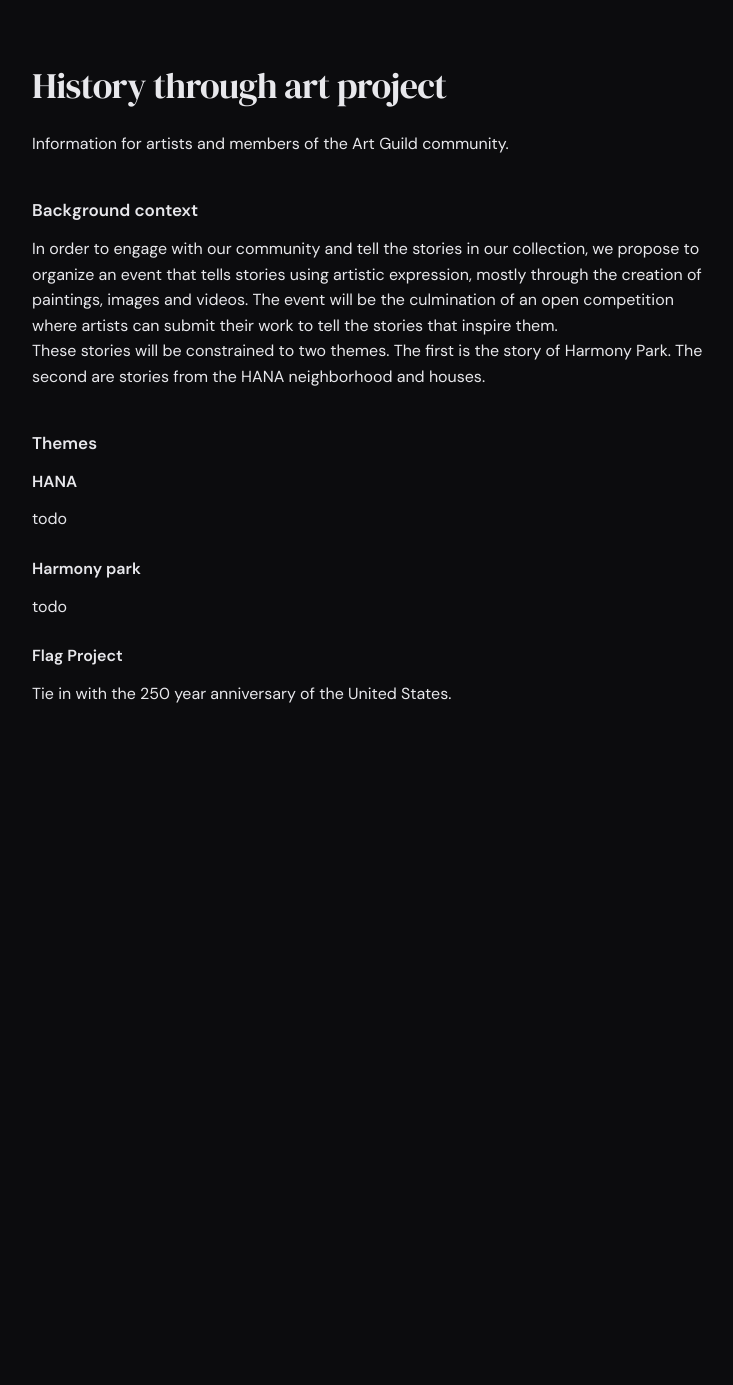
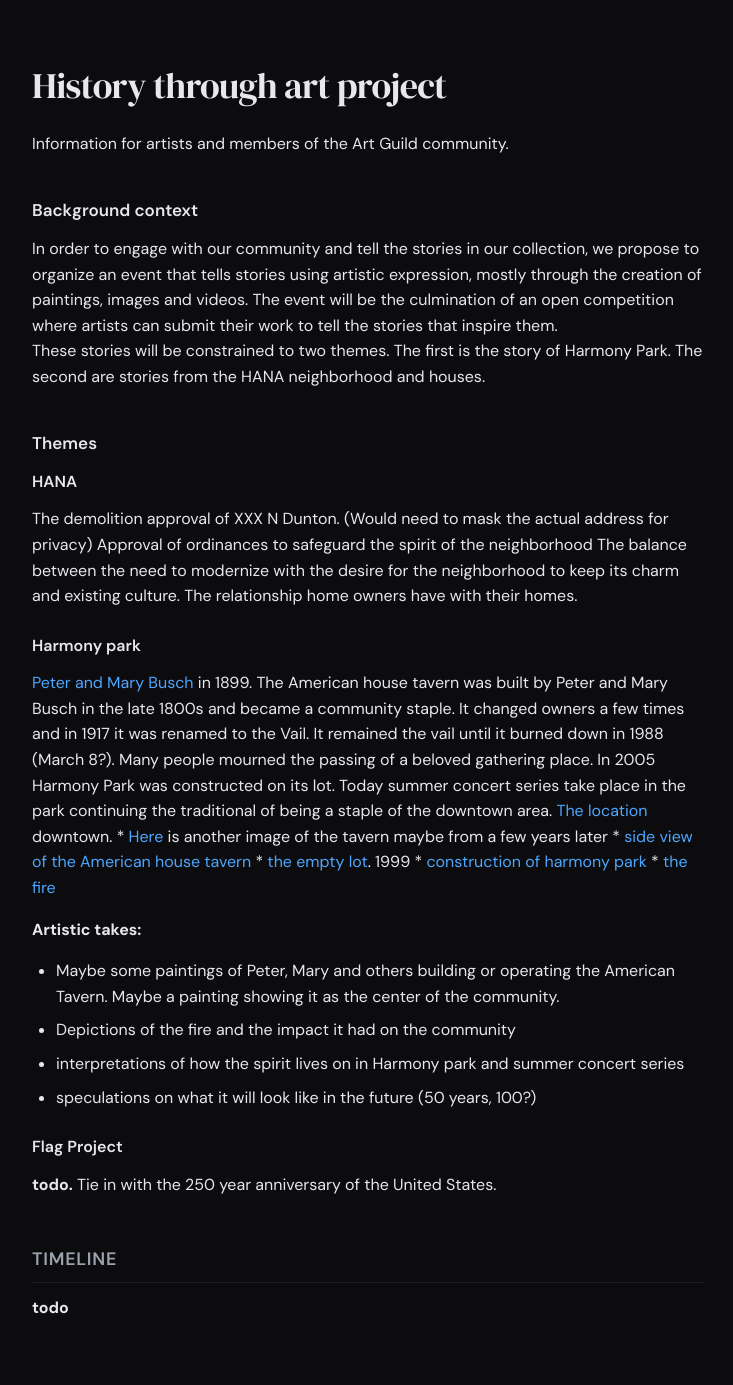
Before and after one commit to Arlington-Heights-Historical-Society/ah-history-through-art, a Jekyll site: the page built from docs/index.md, in a window 1280 px wide. Shown: the whole page, without its empty margins (200-933 px from the left). Built offline with Jekyll 4.4.1, drawn with Linux system fonts in a browser that asks for light colours; before the commit the page ends 900 px from its top, so only the background shows below that.

Commit message:
add image link to fire

```diff
--- a/docs/index.md
+++ b/docs/index.md
@@ -14,11 +14,31 @@ These stories will be constrained to two themes. The first is the story of Harmo
 ### Themes
 
 #### HANA
+The demolition approval of XXX N Dunton. (Would need to mask the actual address for privacy)
+Approval of ordinances to safeguard the spirit of the neighborhood
+The balance between the need to modernize with the desire for the neighborhood to keep its charm and existing culture.
+The relationship home owners have with their homes.
 
-todo
 
 #### Harmony park
-todo
+[Peter and Mary Busch](https://www.idaillinois.org/digital/collection/narlingto04/id/114/rec/18) in 1899.
+The American house tavern was built by Peter and Mary Busch in the late 1800s and became a community staple. It changed owners a few times and in 1917 it was renamed to the Vail. It remained the vail until it burned down in 1988 (March 8?). Many people mourned the passing of a beloved gathering place. In 2005 Harmony Park was constructed on its lot. Today summer concert series take place in the park continuing the traditional of being a staple of the downtown area. [The location](https://maps.app.goo.gl/UPJFqR5rMPTBQQ7P8) downtown.
+    * [Here](https://www.idaillinois.org/digital/collection/narlingto04/id/3582/rec/21) is another image of the tavern maybe from a few years later
+    * [side view of the American house tavern](https://www.idaillinois.org/digital/collection/narlingto04/id/2655/rec/4)
+    * [the empty lot](https://www.idaillinois.org/digital/collection/narlingto04/id/3456/rec/2). 1999
+    * [construction of harmony park](https://www.idaillinois.org/digital/collection/narlingto04/id/3477/rec/3)
+    * [the fire](https://github.com/Arlington-Heights-Historical-Society/ah-history-through-art/issues/1#issue-4041617391)
+
+**Artistic takes:**
+* Maybe some paintings of Peter, Mary and others building or operating the American Tavern. Maybe a painting showing it as the center of the community.
+* Depictions of the fire and the impact it had on the community
+* interpretations of how the spirit lives on in Harmony park and summer concert series
+* speculations on what it will look like in the future (50 years, 100?)
+
 
 #### Flag Project
+**todo.**
 Tie in with the 250 year anniversary of the United States.
+
+## Timeline
+**todo**
```
